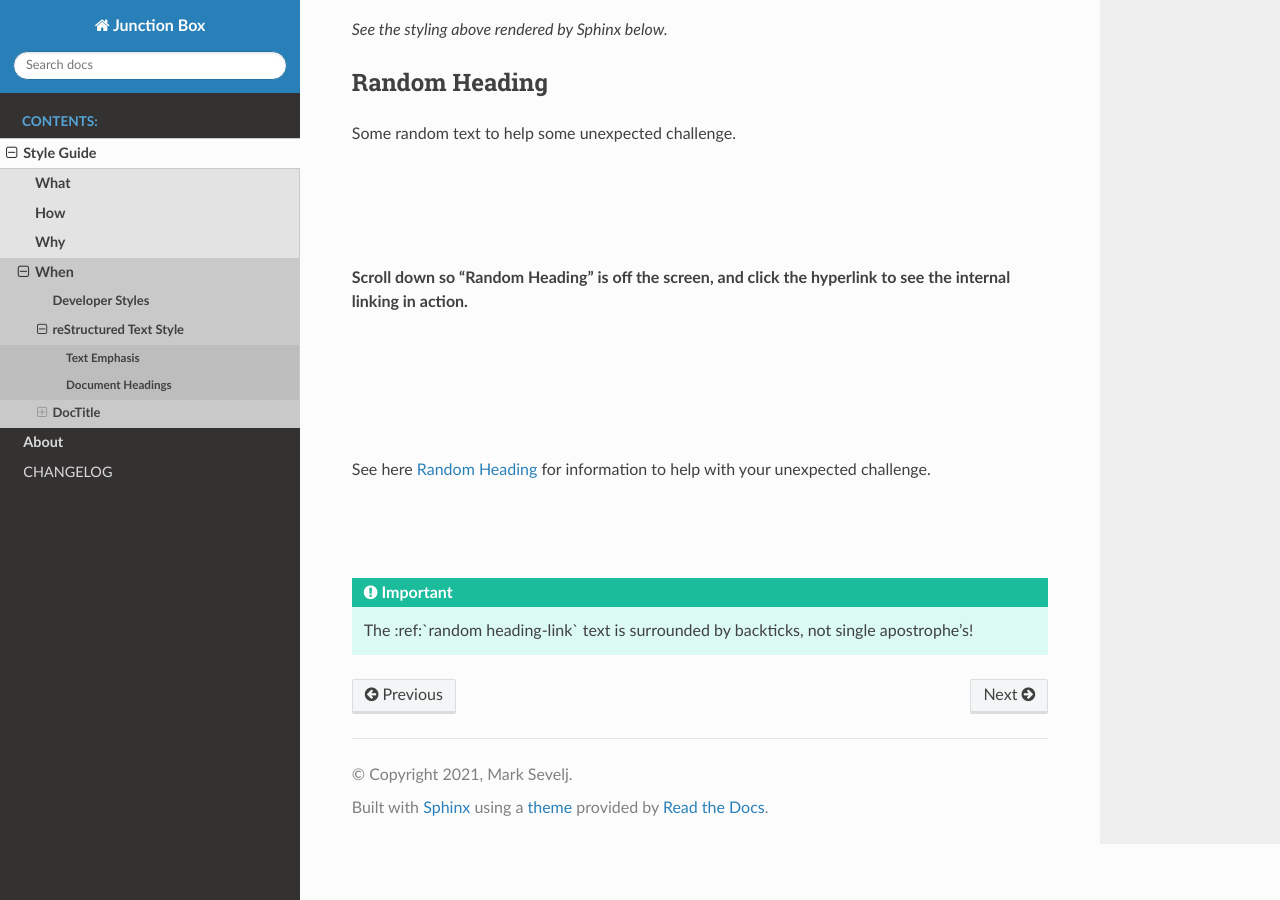
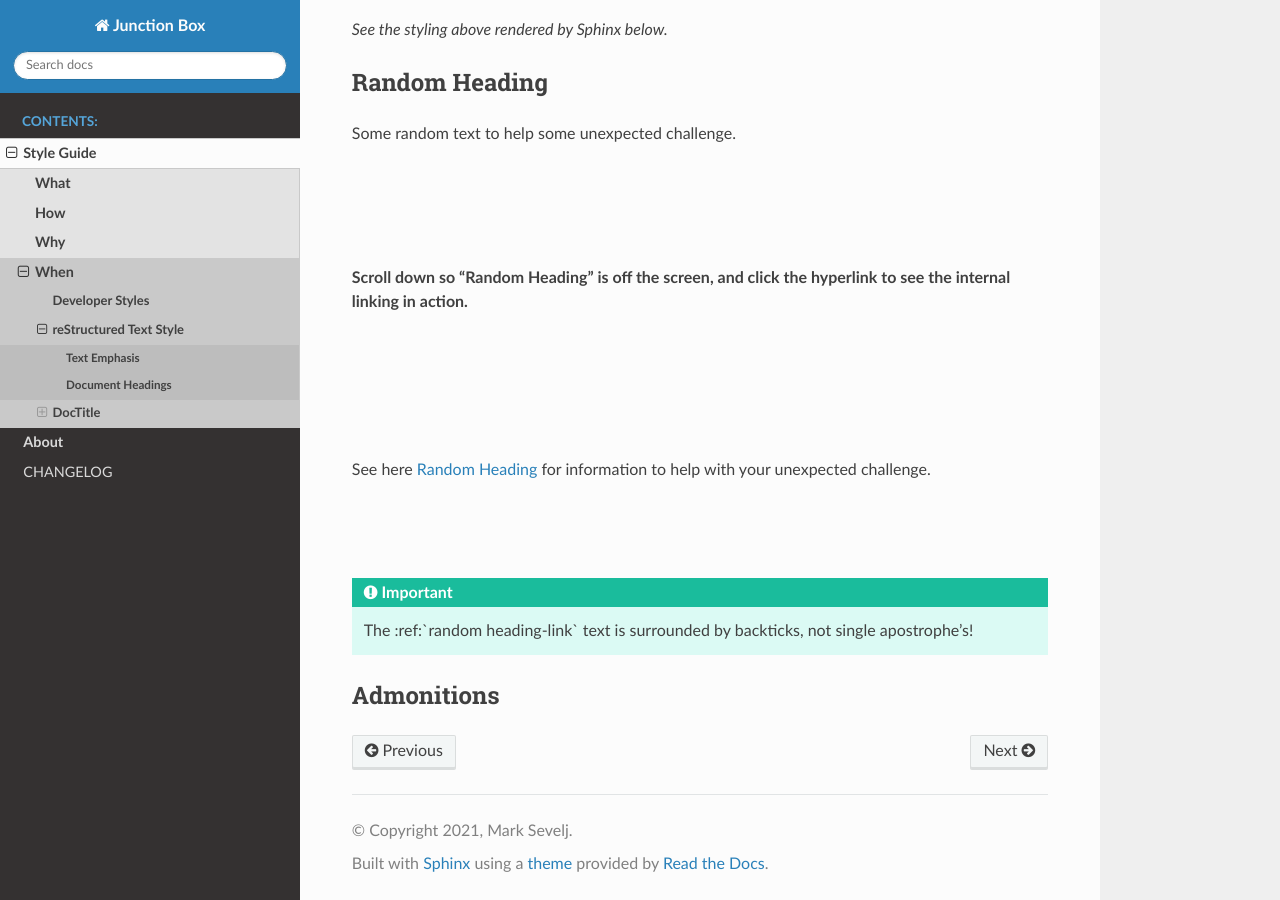
Before and after one commit to imAsparky/junction-box, a Sphinx documentation site: the page built from docs/source/style-rst.rst, in a window 1280 px wide and 900 px high, scrolled down 3027 px. Built offline with Sphinx 7.4.7 and the Read the Docs theme 2.0.0, drawn with Linux system fonts in a browser that asks for light colours.

Commit message:
docs(style):Added content style-rst.rst #23
WIP #23

```diff
--- a/docs/source/style-rst.rst
+++ b/docs/source/style-rst.rst
@@ -187,3 +187,11 @@ See here :ref:`random-heading-link` for information to help with your unexpected
 
    The \:ref:\`random heading-link\` text is surrounded by backticks,
    not single apostrophe's!
+
+
+
+**Admonitions**
+===============
+
+.. https://docutils.sourceforge.io/0.4/docs/ref/rst/directives.html#specific-admonitions
+.. https://docutils.sourceforge.io/0.4/docs/howto/rst-directives.html
```
